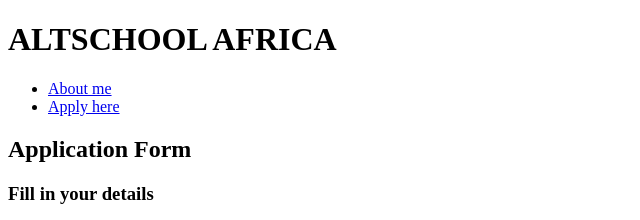
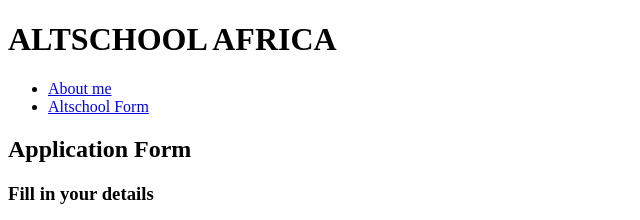
Before and after one commit to danielrobertjnr/first-assignment, a plain HTML site: page form.html in a window 1280 px wide. Shown: the top 220 px of the page, 0-640 px from the left. Drawn offline with Linux system fonts and the light colour scheme.

Commit message:
Update form.html

```diff
--- a/form.html
+++ b/form.html
@@ -11,7 +11,7 @@
       <nav>
         <ul>
           <li><a href="./index.html" target="_self">About me</a></li>
-          <li><a href="./form.html">Apply here</a></li>
+          <li><a href="./form.html">Altschool Form</a></li>
         </ul>
       </nav>
       <h2>Application Form</h2>
```
